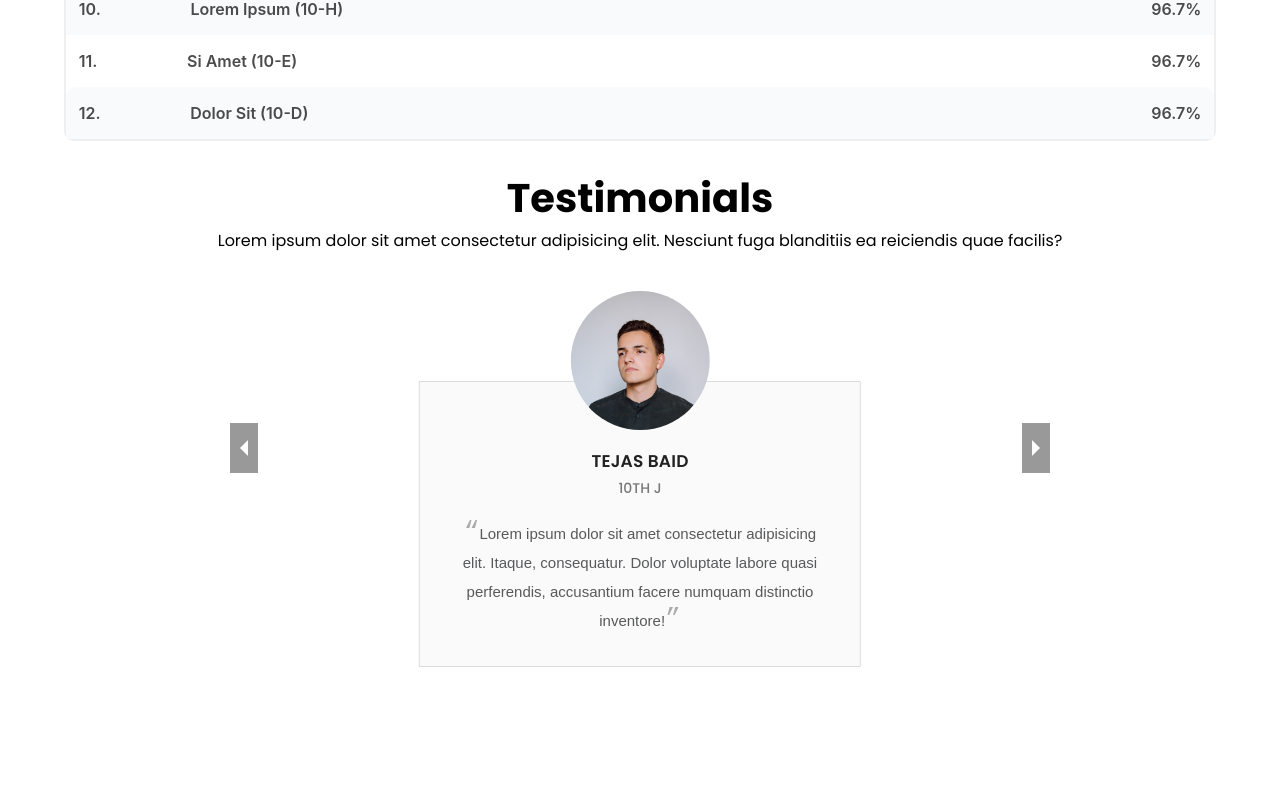
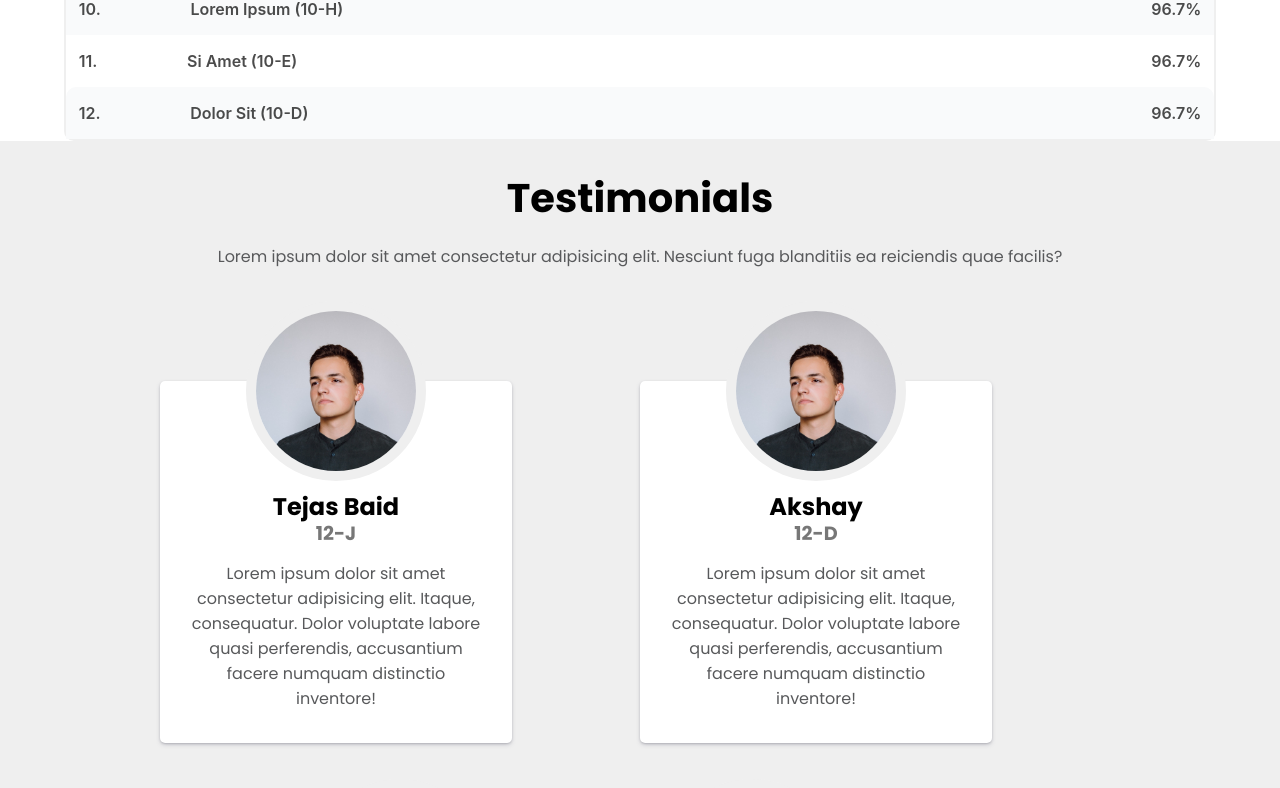
Before and after one commit to TejasBaid/project-beta, a React (Create React App) app: page / in a window 1280 px wide. Shown: the part 792-1580 px from the top of the page. Before the commit the page ends 1459 px from the top, so only its background shows below. Built offline with nearby package versions, Linux system fonts and the light colour scheme.

Commit message:
Reverted to original design

```diff
--- a/src/components/testimonials/Testimonials.jsx
+++ b/src/components/testimonials/Testimonials.jsx
@@ -1,7 +1,5 @@
 import React from "react";
 import "./Testimonials.scss";
-import { Carousel } from "react-responsive-carousel";
-import "react-responsive-carousel/lib/styles/carousel.min.css";
 
 export const Testimonials = () => {
     const testimonals = [
@@ -45,33 +43,18 @@ export const Testimonials = () => {
     return (
         <div className="testimonials">
             <h1>Testimonials</h1>
-            <div className="subheader">Lorem ipsum dolor sit amet consectetur adipisicing elit. Nesciunt fuga blanditiis ea reiciendis quae facilis?</div>
+            <p>Lorem ipsum dolor sit amet consectetur adipisicing elit. Nesciunt fuga blanditiis ea reiciendis quae facilis?</p>
             <div className="testimonial-container">
-            <Carousel
-        showIndicators={false}
-        infiniteLoop={true}
-        showThumbs={false}
-        showStatus={false}
-        autoPlay={true}
-        interval={6100}
-      >
-
-
-        {testimonals.map((i) => {
-            console.log(i);
-            return (
-            <div>
-            <img src={i.photo} alt="testimonial"/>
-            <div className="myCarousel">
-              <h3>{i.name}</h3>
-              <h4>10th {i.section}</h4>
-              <p>
-                {i.content}
-              </p>
-            </div>
-          </div>
-        )})}
-      </Carousel>
+                { testimonals.map((testimonial, i) => {
+                    return (
+                        <div key={i} className="testimonial-card">
+                            <img src={testimonial.photo} alt={testimonial.name}/>
+                            <h3>{testimonial.name}</h3>
+                            <h4>12-{testimonial.section}</h4>
+                            <p>{testimonial.content}</p>
+                        </div>
+                    );
+                })}
             </div>
         </div>
     );
--- a/src/components/testimonials/Testimonials.scss
+++ b/src/components/testimonials/Testimonials.scss
@@ -1,95 +1,8 @@
-.carousel-root {
-    width: 64% !important;
-    margin: auto !important;
-    margin-top: 3% !important;
-  }
-
-  .carousel .slide {
-    background: #fff !important;
-    color: black;
-    height: 100%;
-  }
-
-  .carousel .slide img {
-    width: 139px !important;
-    border-radius: 50%;
-  }
-
-  .myCarousel {
-    background: #fafafa;
-    margin-top: -6%;
-    width: 54%;
-    margin-left: auto;
-    margin-right: auto;
-    padding-top: 6%;
-    padding-bottom: 8%;
-    padding-left: 5%;
-    padding-right: 5%;
-    border: 1px solid #ddd;
-    height: 286px;
-  }
-
-  .carousel .control-dots {
-    padding-left: 5px !important;
-    outline: 0;
-    bottom: 5% !important;
-  }
-
-  .myCarousel h3 {
-    color: #222;
-    font-weight: 100;
-    letter-spacing: 0.2px;
-    margin-bottom: 4px;
-    font-weight: 600;
-    text-transform: uppercase;
-    font-size: 17px;
-  }
-
-  .myCarousel h4 {
-    text-transform: uppercase;
-    margin-top: 0;
-    padding-top: 0;
-    font-weight: 500;
-    color: #787878;
-    font-size: 14px;
-  }
-
-  .myCarousel p {
-    font-weight: 100 !important;
-    line-height: 29px !important;
-    color: #222;
-    font-size: 15px;
-    font-family: sans-serif;
-    max-height: 67px;
-  }
-
-  .myCarousel p:before {
-    content: "“";
-    color: #aaa;
-    font-size: 26px;
-    font-family: monospace;
-    font-weight: 100;
-  }
-
-  .myCarousel p:after {
-    content: "”";
-    color: #aaa;
-    font-size: 26px;
-    font-family: monospace;
-    font-weight: 100;
-    line-height: 0;
-  }
-
-  .carousel .control-dots .dot {
-    box-shadow: none !important;
-    background: #454545 !important;
-    outline: 0;
-  }
 .testimonials {
   display: flex;
   flex-direction: column;
   width: 100%;
-
+  background-color: #efefef;
   font-family: "Poppins";
   text-align: center;
   h1 {
@@ -100,44 +13,62 @@
       color: #58595B;
   }
 }
-
-  .carousel.carousel-slider .control-arrow {
-    background: #000 !important;
-    height: 50px !important;
-
-    top: 35% !important;
+.testimonial-container {
+  width: 100%;
+  display: flex;
+  flex-wrap: wrap;
+  justify-content: center;
+  align-items: center;
 }
-
-  .App {
-    text-align: center;
+.testimonial-card {
+  display: flex;
+  flex-direction: column;
+  align-items: center;
+  justify-content: center;
+  width: 22em;
+  background-color: white;
+  margin-bottom: 20px;
+  margin-top: 6em;
+  border-radius: 5px;
+  box-shadow: rgba(50, 50, 93, 0.25) 0px 2px 5px -1px, rgba(0, 0, 0, 0.3) 0px 1px 3px -1px;
+  img {
+      border-radius: 50%;
+      width: 10em;
+      border: 10px solid #efefef;
+      transform: translateY(-5em);
   }
-
-  @media only screen and (max-width: 934px) {
-    .carousel-root {
-      outline: 0;
-      width: 93% !important;
-      margin: auto !important;
+  h3 {
+      margin: 0;
+      font-size: 1.5em;
+      transform: translateY(-3em);
   }
-
-    .carousel.carousel-slider .control-arrow {
-      display: none !important;
+  h4 {
+      margin: 0;
+      font-size: 1.2em;
+      transform: translateY(-4em);
+      color: #777777;
   }
-    .myCarousel {
-      background: #fafafa;
-      margin-top: -9%;
-      width: 88%;
-      margin-left: auto;
-      margin-right: auto;
-      padding-top: 8%;
-      padding-bottom: 12.5%;
-      padding-left: 5%;
-      padding-right: 5%;
-      border: 1px solid #ddd;
-      height: 269px;
+  .quote {
+      display: block;
+      transform: translateY(-4em);
   }
-
-    .carousel .slide img {
-      width: 24% !important;
-      border-radius: 50%;
+  p {
+      display: block;
+      width: 85%;
+      margin: 0 auto -2em;
+      transform: translateY(-4em);
+      color: #58595B;
   }
 }
+@media only screen and (min-width: 992px) {
+  .testimonial-container {
+      width: 90%;
+      margin: auto;
+  }
+  .testimonial-card {
+      margin-right: 8em;
+  }
+  .testimonial-card:nth-of-type(3n) {
+      margin-right: 0;
+  }
+}
```
Lines whose indentation alone changed are shown as unchanged.
